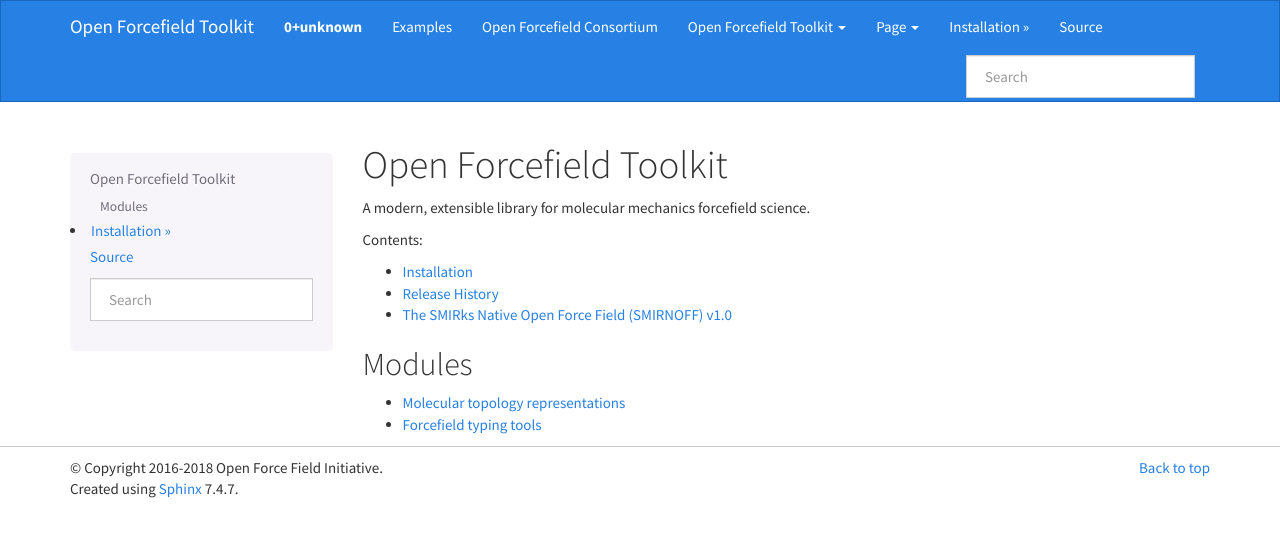
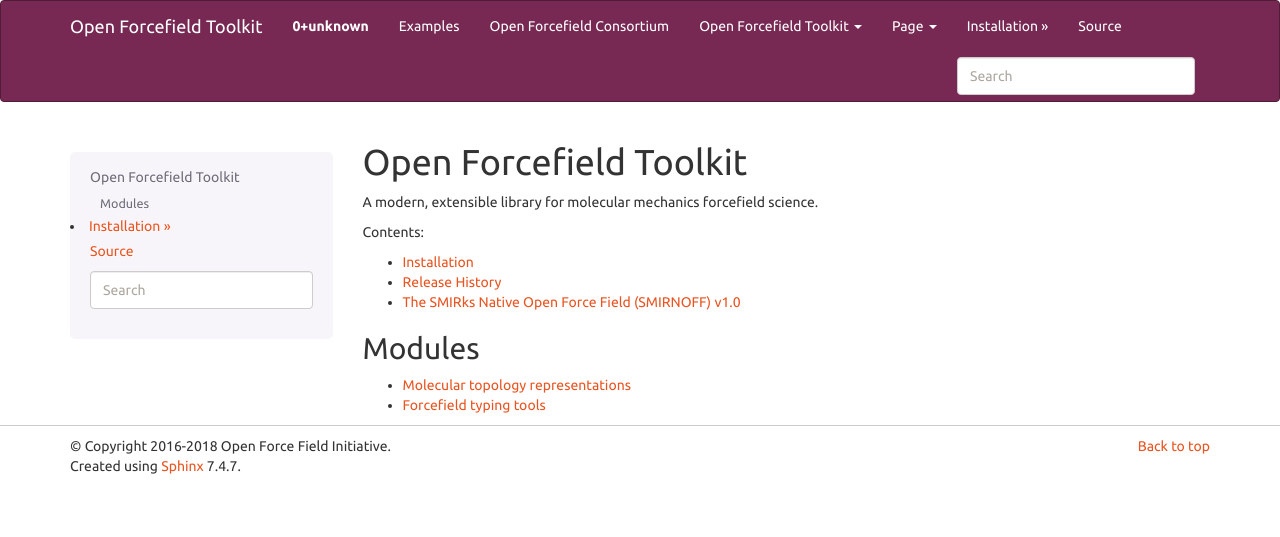
Before and after one commit to openforcefield/openff-toolkit, a Sphinx documentation site: the page built from docs/index.rst, in a window 1280 px wide. Shown: the top 537 px of the page. Built offline with Sphinx 7.4.7, drawn with Linux system fonts in a browser that asks for light colours; pages that are not in the unit, such as notebooks, are missing from menus.

Commit message:
Update sphinx styles to be friendlier and more visible

```diff
--- a/docs/conf.py
+++ b/docs/conf.py
@@ -107,8 +107,8 @@
 exclude_patterns = ['_build', 'Thumbs.db', '.DS_Store']
 
 # The name of the Pygments (syntax highlighting) style to use.
-#pygments_style = 'sphinx'
-pygments_style = 'paraiso-dark'
+pygments_style = 'sphinx'
+#pygments_style = 'paraiso-dark'
 
 # If true, `todo` and `todoList` produce output, else they produce nothing.
 todo_include_todos = True
@@ -192,7 +192,8 @@
     #
     # Options are nothing (default) or the name of a valid theme
     # such as "cosmo" or "sandstone".
-    'bootswatch_theme': "cosmo",
+    #'bootswatch_theme': "cosmo",
+    'bootswatch_theme': "united",
 
     # Choose Bootstrap version.
     # Values: "3" (default) or "2" (in quotes)
```
